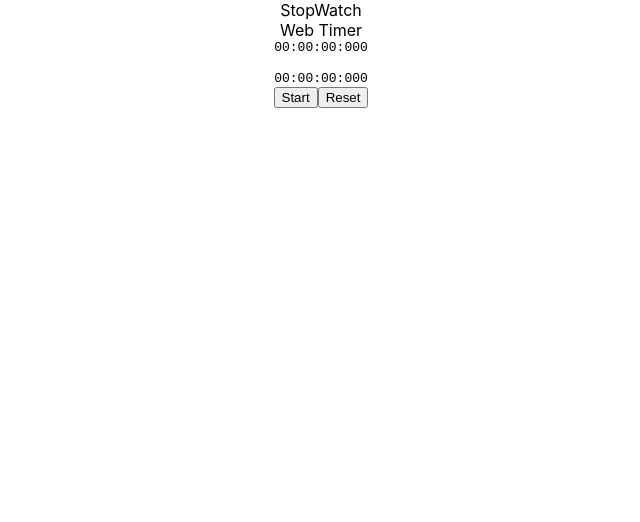
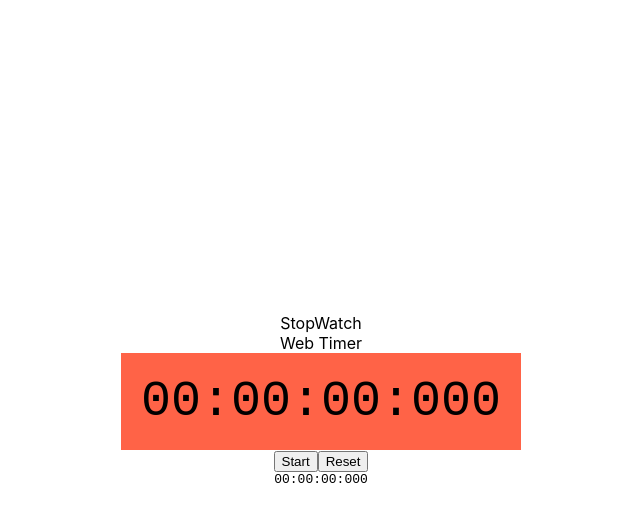
Before and after one commit to mar1n/stopwatch, a React (Create React App) app: page / in a window 1280 px wide. Shown: the top 522 px of the page, without its empty margins (319-959 px from the left). Built offline with nearby package versions, Linux system fonts and the light colour scheme.

Commit message:
add css styles  grid, align-item, justofy-content

```diff
--- a/src/App.css
+++ b/src/App.css
@@ -1,5 +1,15 @@
+
+#root {
+  display: grid;
+  grid-template-columns: 1fr;
+  width: 100vw;
+  height: 100vh;
+}
 .App {
   text-align: center;
+  display: flex;
+  justify-content: center;
+  align-items: center;
 }
 
 .App-logo {
@@ -19,6 +29,7 @@
 
 ul {
   padding: 0;
+  margin: 0;
 }
 
 .App-link {
@@ -28,3 +39,9 @@ ul {
 .elapsedString {
   font-family: monospace;
 }
+
+.mainTimer .elapsedString {
+  background-color: tomato;
+  font-size: 50px;
+  padding: 20px;
+}
--- a/src/StopWatchDashBoard.js
+++ b/src/StopWatchDashBoard.js
@@ -97,7 +97,7 @@ const StopWatchDashBoard = () => {
 
 console.log(lap);
         return (
-            <>
+            <div className='stopwatch'>
                 <Timer
                     time={time}
                     laps={lap}
@@ -107,7 +107,7 @@ console.log(lap);
                     onResetClick={handleResetClick}
                     onLapClick={handleLapClick}
                 />
-            </>
+            </div>
         );
 }
 
--- a/src/Timer.js
+++ b/src/Timer.js
@@ -1,7 +1,7 @@
 import React from 'react';
 import Time from './Timerset';
 
-const Timer = ({time, single, onStartClick, onStopClick, onResetClick, onLapClick, laps}) => {
+const Timer = ({ time, single, onStartClick, onStopClick, onResetClick, onLapClick, laps }) => {
     const timer = time.map((times) =>
         <div key={times.title} className='timer'>
             <Time
@@ -9,10 +9,6 @@ const Timer = ({time, single, onStartClick, onStopClick, onResetClick, onLapClic
                 project={times.project}
                 elapsed={times.elapsed}
                 runningSince={times.runningSince}
-                    // onStartClick={onStartClick}
-                    // onStopClick={onStopClick}
-                    // onResetClick={onResetClick}
-                    // onLapClick={onLapClick}
             />
         </div>
     );
@@ -35,7 +31,9 @@ const Timer = ({time, single, onStartClick, onStopClick, onResetClick, onLapClic
     );
     return (
         <>
+            <div className='mainTimer'>
                 {timer}
+            </div>
             <ul>
                 {singleLap}
                 {lap}
--- a/src/TimerSet.js
+++ b/src/TimerSet.js
@@ -42,15 +42,10 @@ const Time = ({ onStartClick,
     const elapsedString = Helpers.renderElapsedString(elapsed, runningSince);
     return (
         <div className='ui centered card'>
-            <div className='header'>
-                {title}
-            </div>
-            <div className='meta'>
-                {project}
-            </div>
-            <div className="elapsedString">
-                {elapsedString}
-            </div>
+
+    {title && <div className='header'>{title}</div>}
+
+     {project && <div className='meta'> {project} </div>}
             {onStartClick
             && <TimerActionButton
                 timerIsRunning={!!runningSince}
@@ -59,6 +54,10 @@ const Time = ({ onStartClick,
                 onResetClick={handleResetClick}
                 onLapClick={handleLapClick}
             /> }
+            <div className="elapsedString">
+                {elapsedString}
+            </div>
+
         </div>
     );
 }
```
Lines whose indentation alone changed are shown as unchanged.
